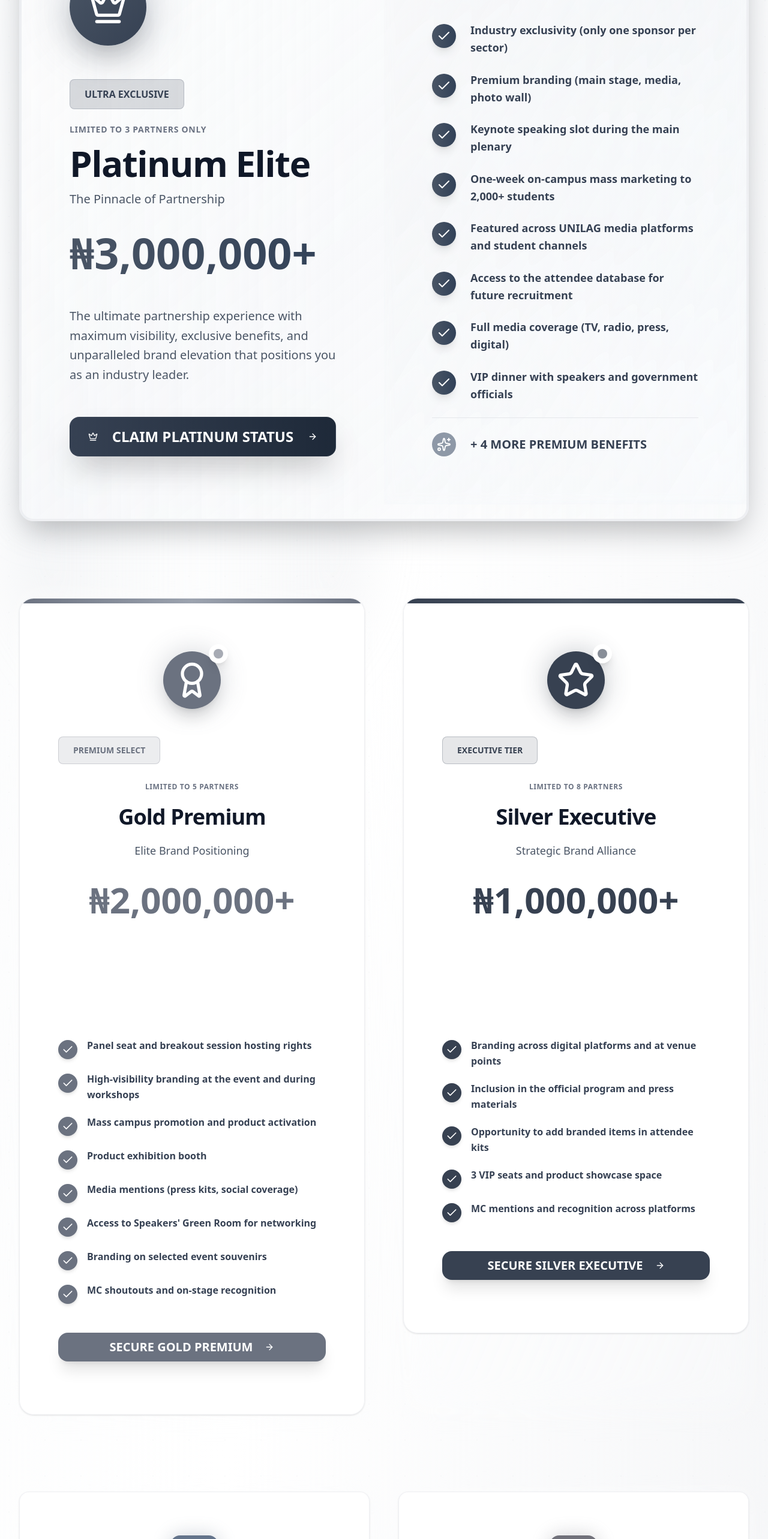
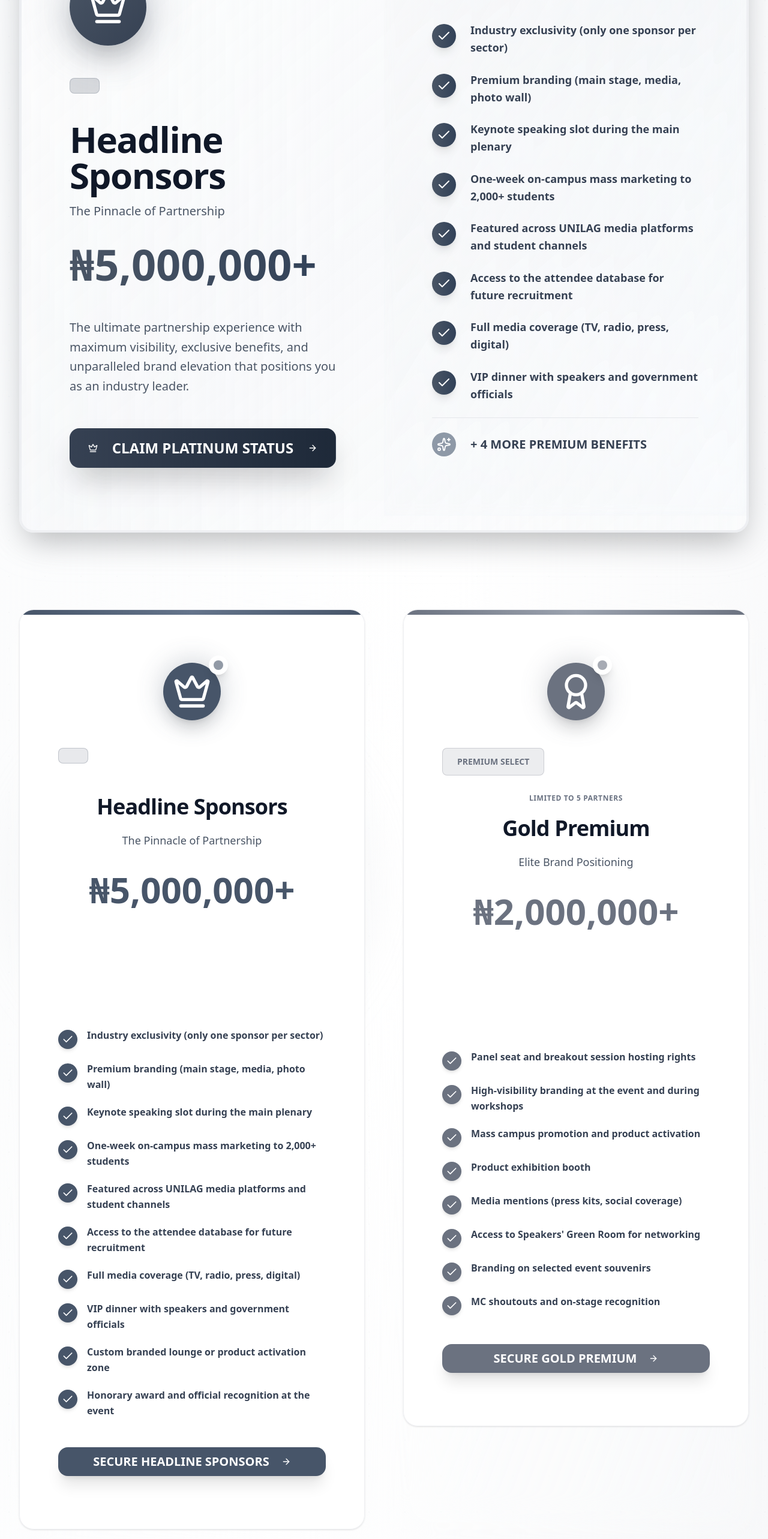
Before and after one commit to israelolrunfemi/SkillShift, a Next.js app: page / in a window 1280 px wide. Shown: the part 5820-8386 px from the top of the page at 60% size. Built offline with nearby package versions, Linux system fonts and the light colour scheme.

Commit message:
sponosorship update

```diff
--- a/components/sponsorship-section.tsx
+++ b/components/sponsorship-section.tsx
@@ -9,17 +9,15 @@ export function SponsorshipSection() {
 
 const sponsorshipTiers = [
 {
-name: "Platinum Elite",
+name: "Headline Sponsors",
 subtitle: "The Pinnacle of Partnership",
-price: "₦3,000,000+",
+price: "₦5,000,000+",
 icon: <Crown className="w-8 h-8 sm:w-12 sm:h-12 lg:w-16 lg:h-16" />,
 color: "#475569",
 secondaryColor: "#64748B",
 bgColor: "bg-slate-600/5",
 borderColor: "border-slate-600/30",
 featured: true,
-exclusive: "ULTRA EXCLUSIVE",
-rarity: "Limited to 3 Partners Only",
 benefits: [
 "Industry exclusivity (only one sponsor per sector)",
 "Premium branding (main stage, media, photo wall)",
@@ -35,6 +33,30 @@ benefits: [
 "Post-event talent recruitment pipeline access"
 ],
 },
+{
+name: "Headline Sponsors",
+subtitle: "The Pinnacle of Partnership",
+price: "₦5,000,000+",
+icon: <Crown className="w-8 h-8 sm:w-12 sm:h-12 lg:w-16 lg:h-16" />,
+color: "#475569",
+secondaryColor: "#64748B",
+bgColor: "bg-slate-600/5",
+borderColor: "border-slate-600/30",
+featured: true,
+benefits: [
+"Industry exclusivity (only one sponsor per sector)",
+"Premium branding (main stage, media, photo wall)",
+"Keynote speaking slot during the main plenary",
+"One-week on-campus mass marketing to 2,000+ students",
+"Featured across UNILAG media platforms and student channels",
+"Access to the attendee database for future recruitment",
+"Full media coverage (TV, radio, press, digital)",
+"VIP dinner with speakers and government officials",
+"Custom branded lounge or product activation zone",
+"Honorary award and official recognition at the event",
+],
+},
+
 {
 name: "Gold Premium",
 subtitle: "Elite Brand Positioning",
@@ -100,7 +122,7 @@ benefits: [
 {
 name: "Supporter Elite",
 subtitle: "Community Champion",
-price: "₦100,000 - ₦499,999",
+price: "₦100,000 - ₦1,000,000",
 icon: <Heart className="w-7 h-7 sm:w-10 sm:h-10 lg:w-14 lg:h-14" />,
 color: "#71717A",
 secondaryColor: "#A1A1AA",
```
